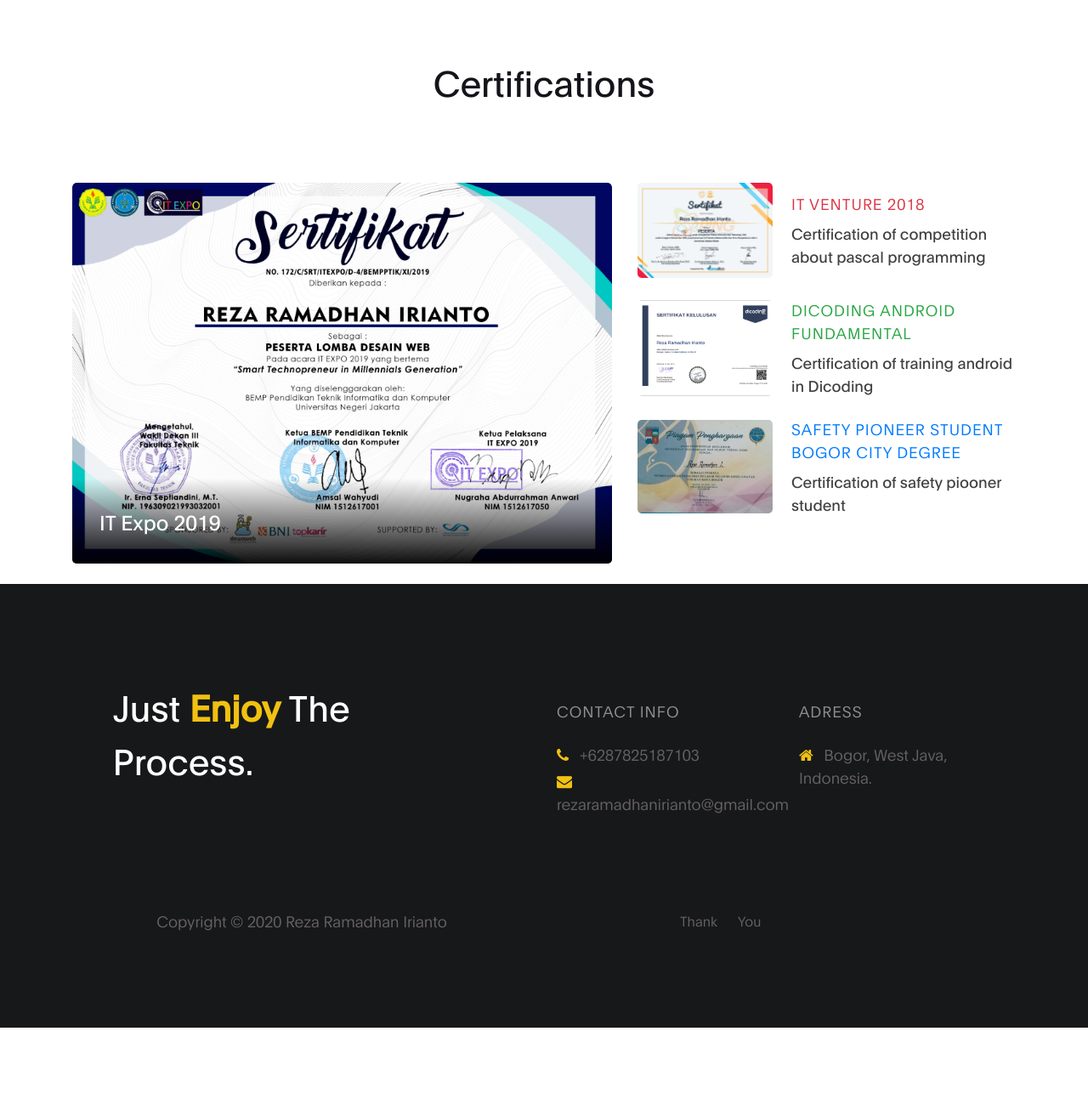
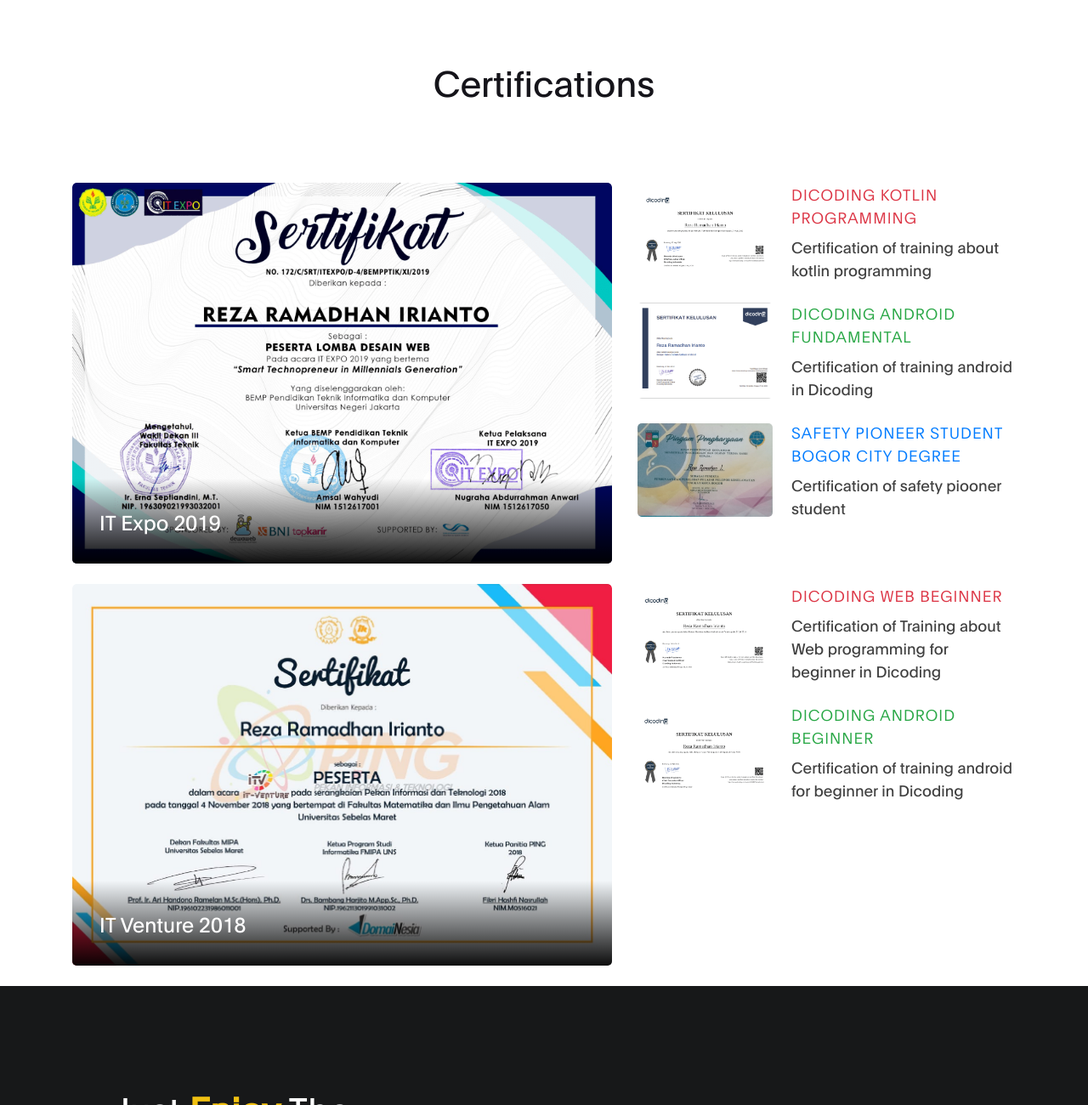
Before and after one commit to rezaramadhanirianto/rezaramadhanirianto.github.io, a plain HTML site: page index.html in a window 1280 px wide. Shown: the part 4081-5381 px from the top of the page at 85% size. Before the commit the page ends 5290 px from the top, so only its background shows below. Drawn offline with Linux system fonts and the light colour scheme.

Commit message:
Certifications

```diff
--- a/index.html
+++ b/index.html
@@ -145,7 +145,6 @@ https://templatemo.com/tm-538-digital-trend
           <div class="owl-carousel owl-theme" id="project-slide">
             <div class="item project-wrapper" data-aos="fade-up" data-aos-delay="100">
               <img src="images/me/Screenshot (264) (1).png" class="img-fluid" alt="project image">
-
             </div>
             <div class="item project-wrapper" data-aos="fade-up" data-aos-delay="100">
               <img src="images/me/Screenshot (265) (1).png" class="img-fluid" alt="project image">
@@ -233,7 +232,6 @@ https://templatemo.com/tm-538-digital-trend
       <div class="row">
 
         <div class="col-lg-6 col-md-6 col-12 mb-5">
-
           <img src="images/undraw_updated_resume_u4fy.png" class="img-fluid" alt="personal website"
             data-aos="fade-up">
         </div>
@@ -282,7 +280,7 @@ https://templatemo.com/tm-538-digital-trend
             <div class="blog-header-info">
               <!-- <h4 class="blog-category text-info">Web Design</h4> -->
 
-              <h3><a href="blog-detail.html">IT Expo 2019</a></h3>
+              <h3><a href="#">IT Expo 2019</a></h3>
             </div>
           </div>
         </div>
@@ -290,12 +288,12 @@ https://templatemo.com/tm-538-digital-trend
         <div class="col-lg-5 col-md-5 col-12 mb-4">
           <div class="blog-sidebar d-flex justify-content-center align-items-center" data-aos="fade-up"
             data-aos-delay="200">
-            <img src="images/certifications/IMG-20181216-WA0003.jpg" class="img-fluid" alt="blog">
+            <img src="images/certifications/Screenshot from 2020-06-27 23-03-42.png" class="img-fluid" alt="blog">
 
             <div class="blog-info">
-              <h4 class="blog-category text-danger">IT Venture 2018</h4>
+              <h4 class="blog-category text-danger">Dicoding Kotlin Programming</h4>
 
-              <h3><a href="blog-detail.html">Certification of competition about pascal programming</a></h3>
+              <h3><a href="#">Certification of training about kotlin programming</a></h3>
             </div>
           </div>
 
@@ -306,7 +304,7 @@ https://templatemo.com/tm-538-digital-trend
             <div class="blog-info">
               <h4 class="blog-category text-success">Dicoding Android Fundamental</h4>
 
-              <h3><a href="blog-detail.html">Certification of training android in Dicoding</a></h3>
+              <h3><a href="#">Certification of training android in Dicoding</a></h3>
             </div>
           </div>
 
@@ -317,9 +315,51 @@ https://templatemo.com/tm-538-digital-trend
             <div class="blog-info">
               <h4 class="blog-category text-primary">Safety Pioneer Student Bogor City Degree </h4>
 
-              <h3><a href="blog-detail.html">Certification of safety piooner student </a></h3>
+              <h3><a href="#">Certification of safety piooner student </a></h3>
             </div>
           </div>
+
+        </div>
+
+      </div>
+      <div class="row">
+        <div class="col-lg-7 col-md-7 col-12 mb-4">
+          <div class="blog-header" data-aos="fade-up" data-aos-delay="100">
+            <img src="images/certifications/IMG-20181216-WA0003.jpg" class="img-fluid"
+              alt="blog header">
+
+            <div class="blog-header-info">
+              <!-- <h4 class="blog-category text-info">Web Design</h4> -->
+
+              <h3><a href="#">IT Venture 2018</a></h3>
+            </div>
+          </div>
+        </div>
+
+        <div class="col-lg-5 col-md-5 col-12 mb-4">
+          <div class="blog-sidebar d-flex justify-content-center align-items-center" data-aos="fade-up"
+            data-aos-delay="200">
+            <img src="images/certifications/Screenshot from 2020-06-27 23-03-47.png" class="img-fluid" alt="blog">
+
+            <div class="blog-info">
+              <h4 class="blog-category text-danger">Dicoding Web Beginner</h4>
+
+              <h3><a href="#">Certification of Training about Web programming for beginner in Dicoding</a></h3>
+            </div>
+          </div>
+
+          <div class="blog-sidebar py-4 d-flex justify-content-center align-items-center" data-aos="fade-up"
+            data-aos-delay="300">
+            <img src="images/certifications/Screenshot from 2020-06-27 23-03-33.png" class="img-fluid" alt="blog">
+
+            <div class="blog-info">
+              <h4 class="blog-category text-success">Dicoding Android Beginner</h4>
+
+              <h3><a href="#">Certification of training android for beginner in Dicoding</a></h3>
+            </div>
+          </div>
+
+
 
         </div>
 
```
Also changed, not shown: images/certifications/Screenshot from 2020-06-27 23-03-33.png (added), images/certifications/Screenshot from 2020-06-27 23-03-42.png (added), images/certifications/Screenshot from 2020-06-27 23-03-47.png (added).
